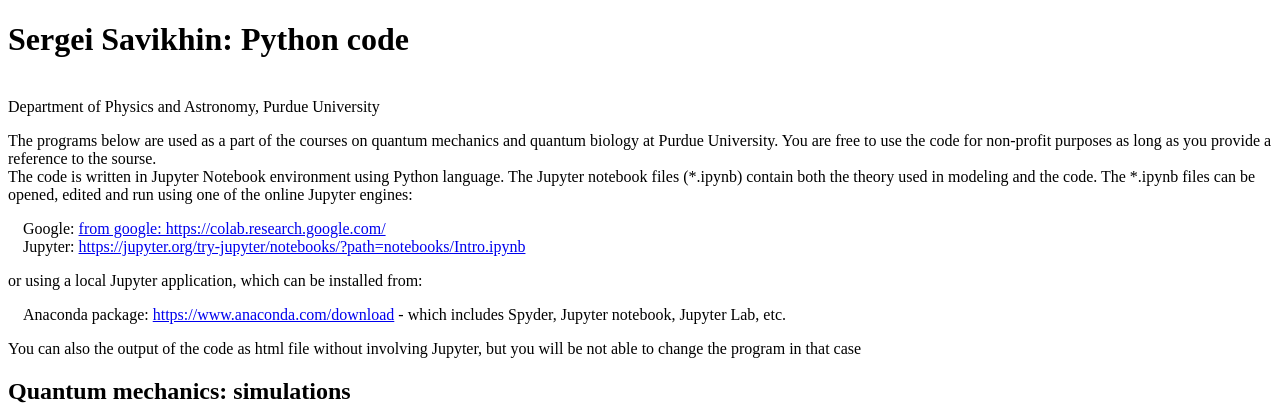
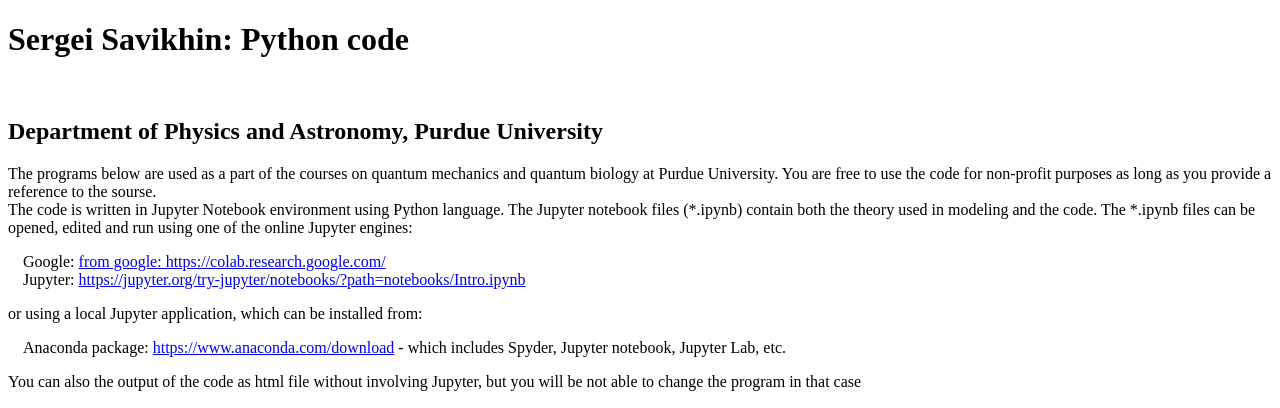
Before and after one commit to Savikhin/Python, a plain HTML site: page index.html in a window 1280 px wide. Shown: the top 408 px of the page. Drawn offline with Linux system fonts and the light colour scheme.

Commit message:
Update index.html

```diff
--- a/index.html
+++ b/index.html
@@ -6,7 +6,7 @@
 <body>
 <h1>Sergei Savikhin: Python code </h1>
 	<br>
-	Department of Physics and Astronomy, Purdue University
+	<h2>Department of Physics and Astronomy, Purdue University</h2>
 	<p>
 	The programs below are used as a part of the courses on quantum mechanics and quantum biology at Purdue University.
 	You are free to use the code for non-profit purposes as long as you provide a reference to the sourse.<br>
```
